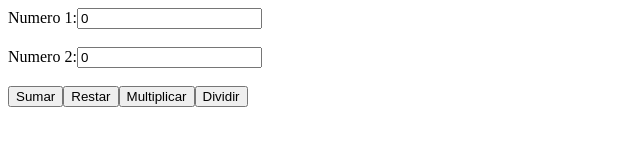
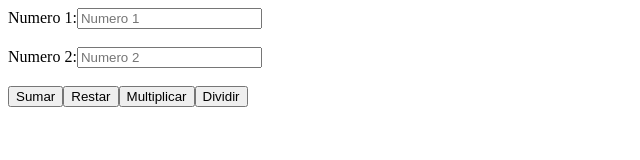
Before and after one commit to criticalfando/angular2025, an Angular app in the folder cursoWorkspace/: page / in a window 1280 px wide. Shown: the top 160 px of the page, without its empty margins (0-640 px from the left). Built offline with nearby package versions, Linux system fonts and the light colour scheme.

Commit message:
fix(calculadora): initialize num1 and num2 to undefined for better handling

```diff
--- a/cursoWorkspace/projects/04_calculadora/src/app/app.component.ts
+++ b/cursoWorkspace/projects/04_calculadora/src/app/app.component.ts
@@ -8,8 +8,8 @@ import { FormsModule } from '@angular/forms';
   styleUrl: './app.component.css'
 })
 export class AppComponent {
-  num1:number=0
-  num2:number=0
+  num1:number;
+  num2:number;
   resultado:number=0
 
   sumar():void{
```
